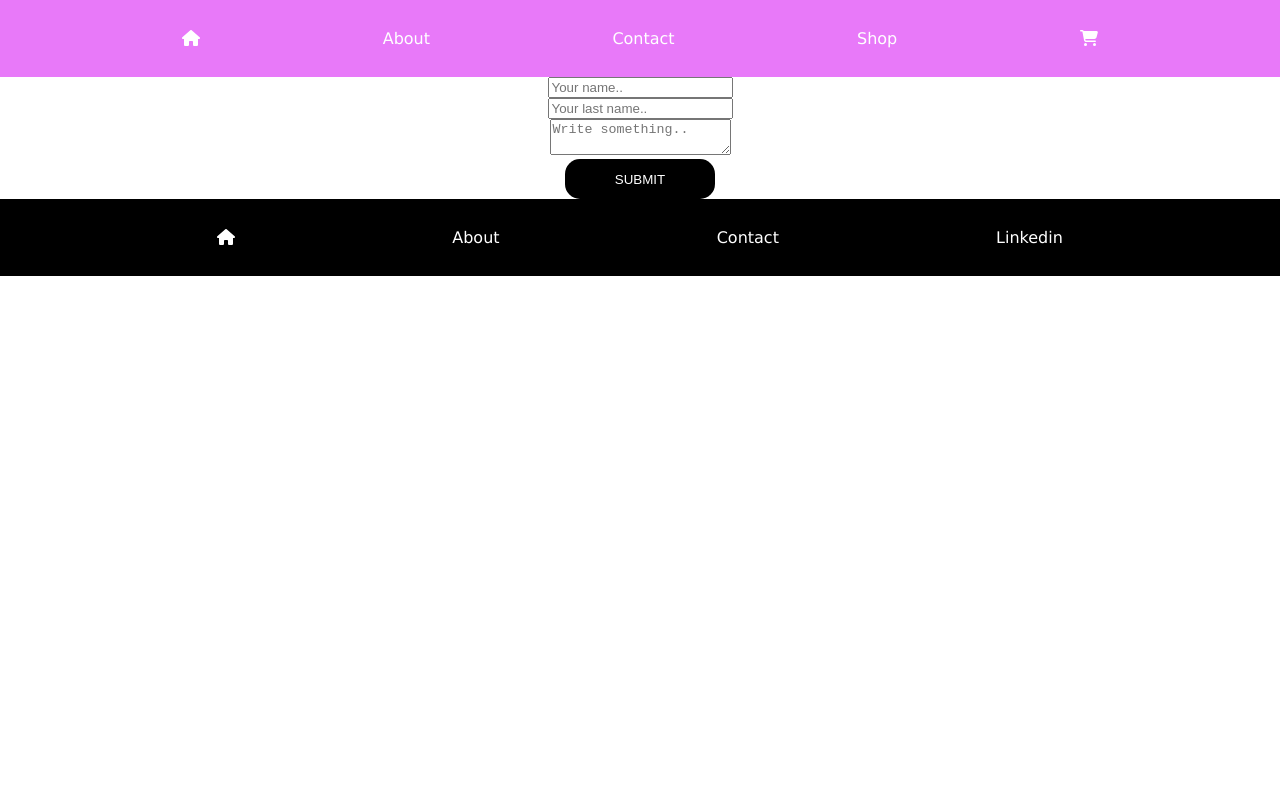
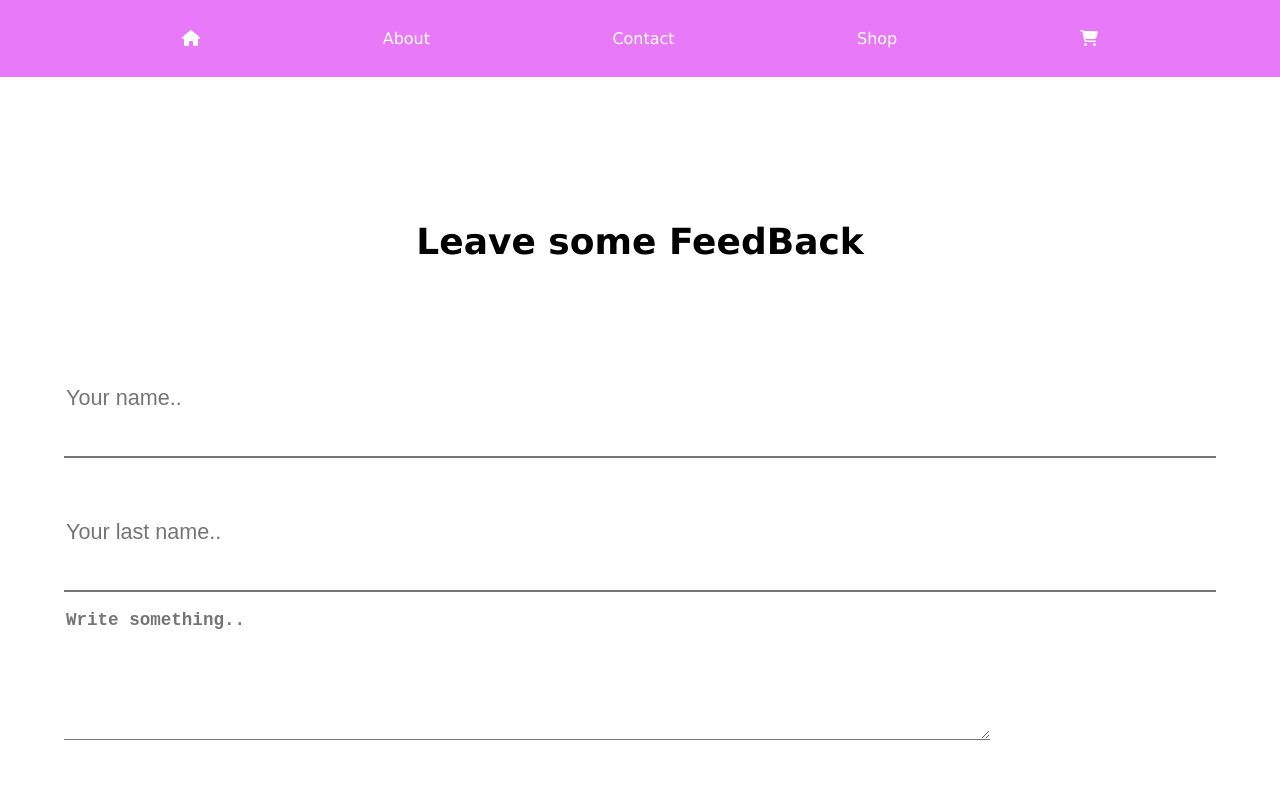
Before and after one commit to madelynhuntley/Eccomerce, a React (Create React App) app: page /contact in a window 1280 px wide. Shown: the top 792 px of the page. Built offline with nearby package versions, Linux system fonts and the light colour scheme.

Commit message:
contact page form and styling

```diff
--- a/src/components/context/ContextProvider.js
+++ b/src/components/context/ContextProvider.js
@@ -6,7 +6,8 @@ export default function CartProvider({ children }) {
   const [cart, setCart] = useState([]);
 
   function message() {
-    <h3>Added to cart</h3>;
+    const message = <h3>Added to cart</h3>;
+    return message;
   }
 
   function addProduct(product) {
@@ -16,7 +17,8 @@ export default function CartProvider({ children }) {
       window.alert("Item in cart!");
     } else {
       setCart((c) => [...c, product]);
-      alert("Added to cart");
+      message();
+      // alert("Added to cart");
     }
   }
 
--- a/src/components/pages/Contact.js
+++ b/src/components/pages/Contact.js
@@ -10,35 +10,30 @@ export default function Contact() {
 
   return (
     <div className="contact-content">
-      <div class="left-form">
-        <form class="group">
-          <div class="group">
+      <div className="contact-form">
+        <h1>Leave some FeedBack</h1>
+        <form className="group">
           <input
             type="text"
             id="firstname"
             name="firstname"
             placeholder="Your name.."
           />
-          </div>
 
-          <div class="group">
           <input
             type="text"
             id="lastname"
             name="lastname"
             placeholder="Your last name.."
           />
-          </div>
 
-          <div class="group">
           <textarea
             id="subject"
             name="subject"
             placeholder="Write something.."
           ></textarea>
-          </div>
         </form>
-        <div class="submit">
+        <div className="submit">
           <button type="submit" onClick={() => messageSent()}>
             SUBMIT
           </button>
--- a/src/styles/app.scss
+++ b/src/styles/app.scss
@@ -2,7 +2,7 @@
   margin: 0;
   padding: 0;
   font-family: "Lucida Sans", "Lucida Sans Regular", "Lucida Grande",
-    "Lucida Sans Unicode", Geneva, Verdana, sans-serif;
+    "Lucida Sans Unicode", Verdana, sans-serif;
   font-weight: 300;
   text-align: center;
 
@@ -15,6 +15,9 @@
   }
 
   button {
+    &:hover {
+      cursor: pointer;
+    }
     width: 150px;
     height: 40px;
     border-radius: 15px;
--- a/src/styles/contact.scss
+++ b/src/styles/contact.scss
@@ -0,0 +1,48 @@
+@mixin border() {
+  border-top: none;
+  border-left: none;
+  border-right: none;
+}
+
+.contact-content {
+  height: 100vh;
+  width: 100vw;
+  display: flex;
+  flex-direction: column;
+  align-items: center;
+  justify-content: center;
+
+  .contact-form {
+    font-size: large;
+    display: flex;
+    flex-direction: column;
+    justify-content: flex-start;
+    align-items: center;
+    width: 80rem;
+    height: 35rem;
+
+    .group {
+      display: flex;
+      flex-direction: column;
+      justify-content: space-between;
+      padding: 3em;
+      height: 25rem;
+      width: 90%;
+
+      input {
+        margin-bottom: 1rem;
+        font-size: larger;
+        @include border();
+
+        height: 9rem;
+      }
+      textarea {
+        font-size: larger;
+        font-weight: 800;
+        @include border();
+        width: 80%;
+        height: 10rem;
+      }
+    }
+  }
+}
```
Lines whose indentation alone changed are shown as unchanged.
